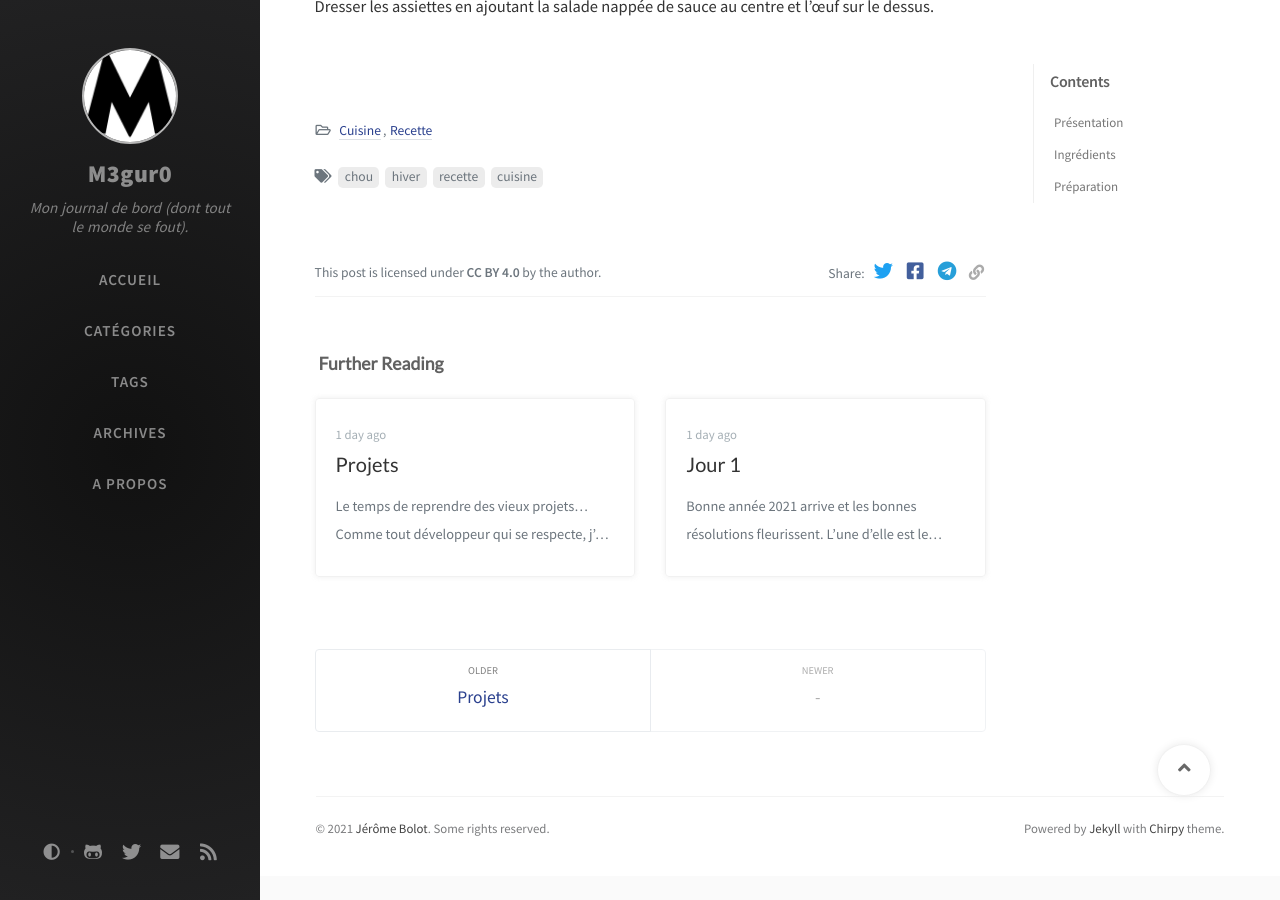
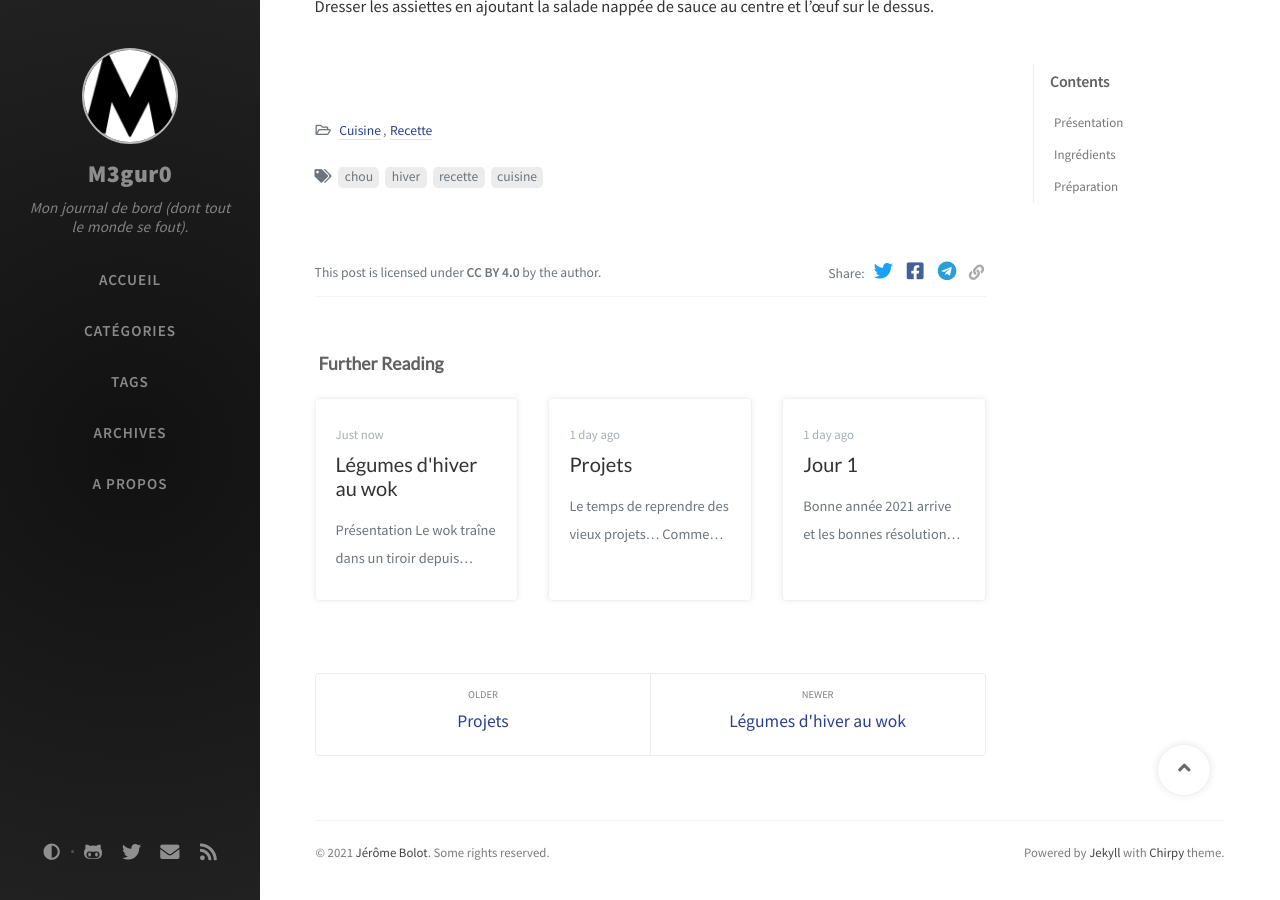
Before and after one commit to M3gur0/M3gur0.github.io, a Jekyll site: the page built from _posts/2021-01-07-recette_chou_rouge.md, in a window 1280 px wide and 900 px high, scrolled down 1551 px. Built offline with Jekyll 4.4.1, drawn with Linux system fonts in a browser that asks for light colours; nearby versions of some CDN libraries; comment, search, counter and statistics services are not loaded; some of the changed lines change nothing that is shown; some of the changed text lies outside the part shown.

Commit message:
recette légumes au wok

```diff
--- /dev/null
+++ b/_posts/2021-01-07-recette-wok_brocoli.md
@@ -0,0 +1,33 @@
+---
+title: Légumes d'hiver au wok
+date: 2021-01-07 10:11:00 +0100
+categories: [Cuisine, Recette]
+tags: [brocoli, hiver, recette, cuisine]     # TAG names should always be lowercase
+image: /assets/img/cover/chou_rouge.jpg
+---
+
+## Présentation
+Le wok traîne dans un tiroir depuis longtemps... Il est temps de le ressortir et d'essayer de l'utiliser ! Voici donc une recette de légumes au wok aux saveurs d'Asie. Bien sûr, d'autres légumes peuvent être ajoutés en fonction des envies.
+
+Cette recette est issue du site [recette et bikini](https://www.fourchette-et-bikini.fr/recettes/recettes-minceur/wok-de-legumes-dautomne-a-la-sauce-soja.html), soumise par Violette.
+
+Les quantités indiquées dont pour 4 personnes.
+
+## Ingrédients
+* 1 brocoli, 1 chou-fleur
+* 2 carottes
+* 1 oignon
+* 1 gousse d'ail
+* 1 c. à soupe d'huile d'olive
+* 2 c. à soupe de sauce soja
+* poivre
+
+## Préparation
+Nettoyez le brocoli (ou le chou-fleur), et détachez-les en petits bouquets. Grattez les carottes, coupez-les en fines rondelles. Cuisez le tout à la vapeur pendant 10 minutes.
+
+Pendant ce temps, pelez l'oignon et la gousse d'ail. Hachez-les. Faites chauffer l'huile dans le wok, et faites dorer l'oignon et l'ail 5 minutes.
+
+Egouttez les légumes vapeur et ajoutez-les dans le wok. Versez la sauce soja, poivrez et remuez. Laissez chauffer 5 minutes avant de servir.
+
+## Service
+Ce plat peut être servi avec un bon steak, du bœuf coupé en fine tranche et revenu au soja / sésame, du poulet ou tout autre viande sautée.
--- a/_posts/2021-01-07-recette_chou_rouge.md
+++ b/_posts/2021-01-07-recette_chou_rouge.md
@@ -19,7 +19,7 @@ Les quantités indiquées sont pour 3 personnes.
 * 120g de riz camarguais
 * 1/2 chou rouge
 * 50g d'abricot sec coupé en dé
-* 3 oeufs
+* 3 œufs
 * 100g de Comté
 * 1 pomme
 * 1 carotte
```
